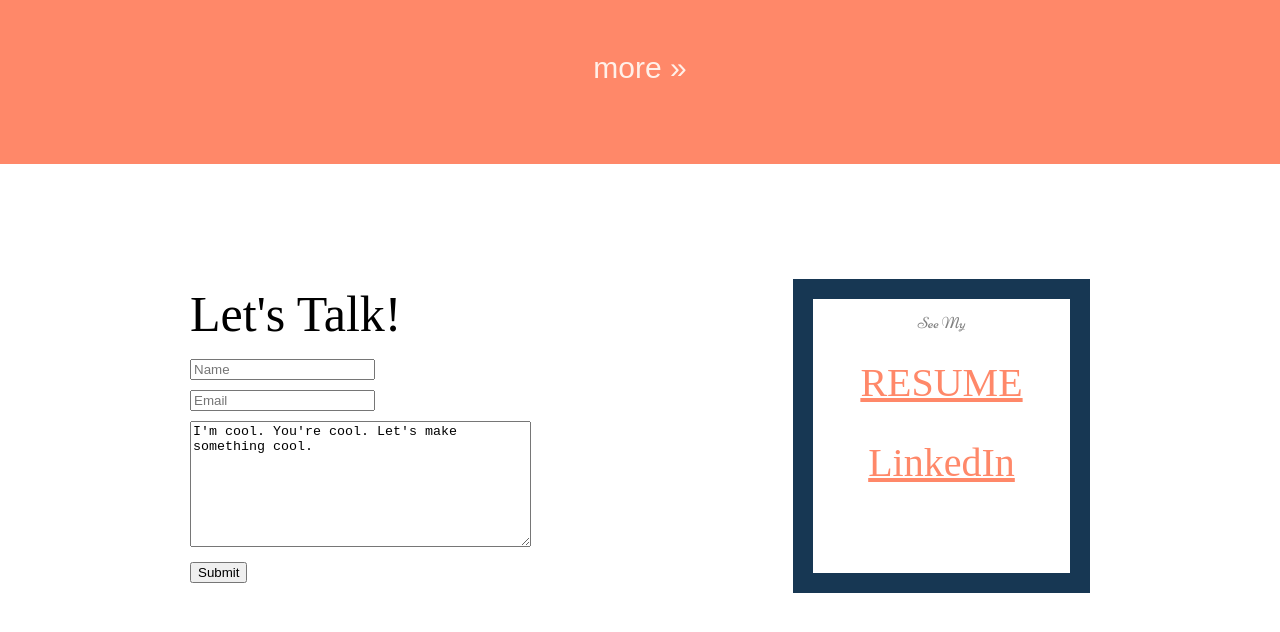
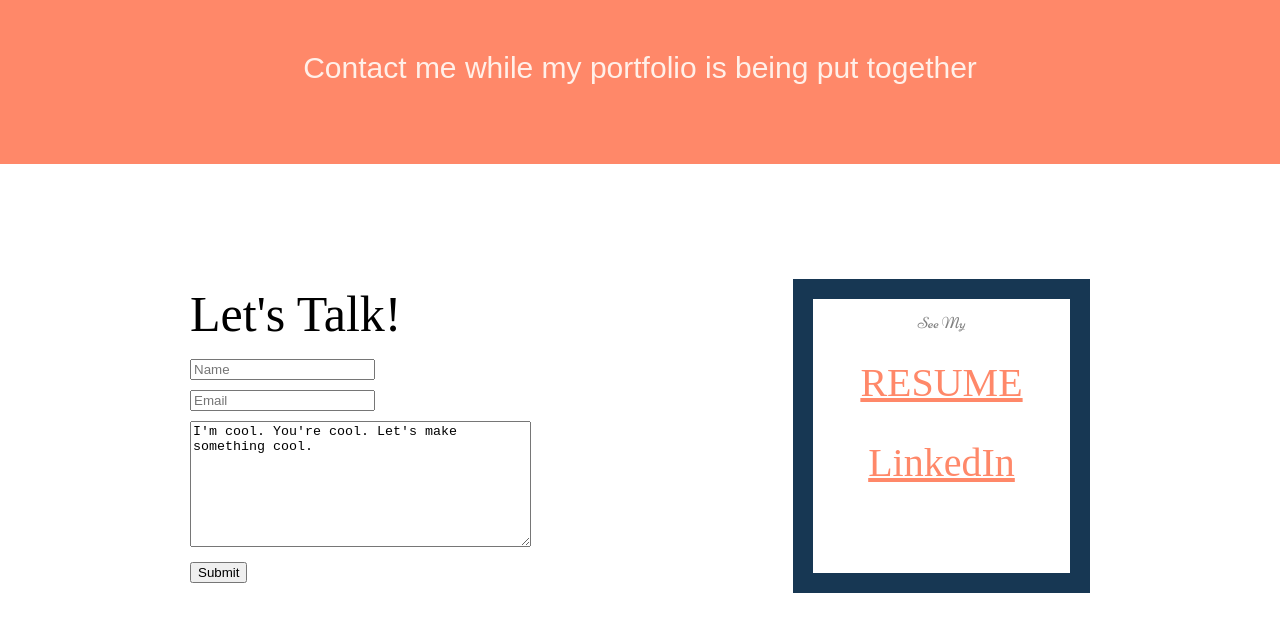
Before and after one commit to jpmbvistro/portfolio, a plain HTML site: page index.html in a window 1280 px wide. Shown: the part 2250-2882 px from the top of the page. Drawn offline with Linux system fonts and the light colour scheme; files that its build step writes are made by us from their sources.

Commit message:
portfolio text

```diff
--- a/index.html
+++ b/index.html
@@ -87,7 +87,8 @@
             <h5>Project 3</h5>
           </section>
         </section>
-        <p>more <span>&#187;</span></p>
+        <p>Contact me while my portfolio is being put together</p>
+        <!-- <span>&#187;</span> -->
       </section>
     </section>
     <section class="contact">
```
